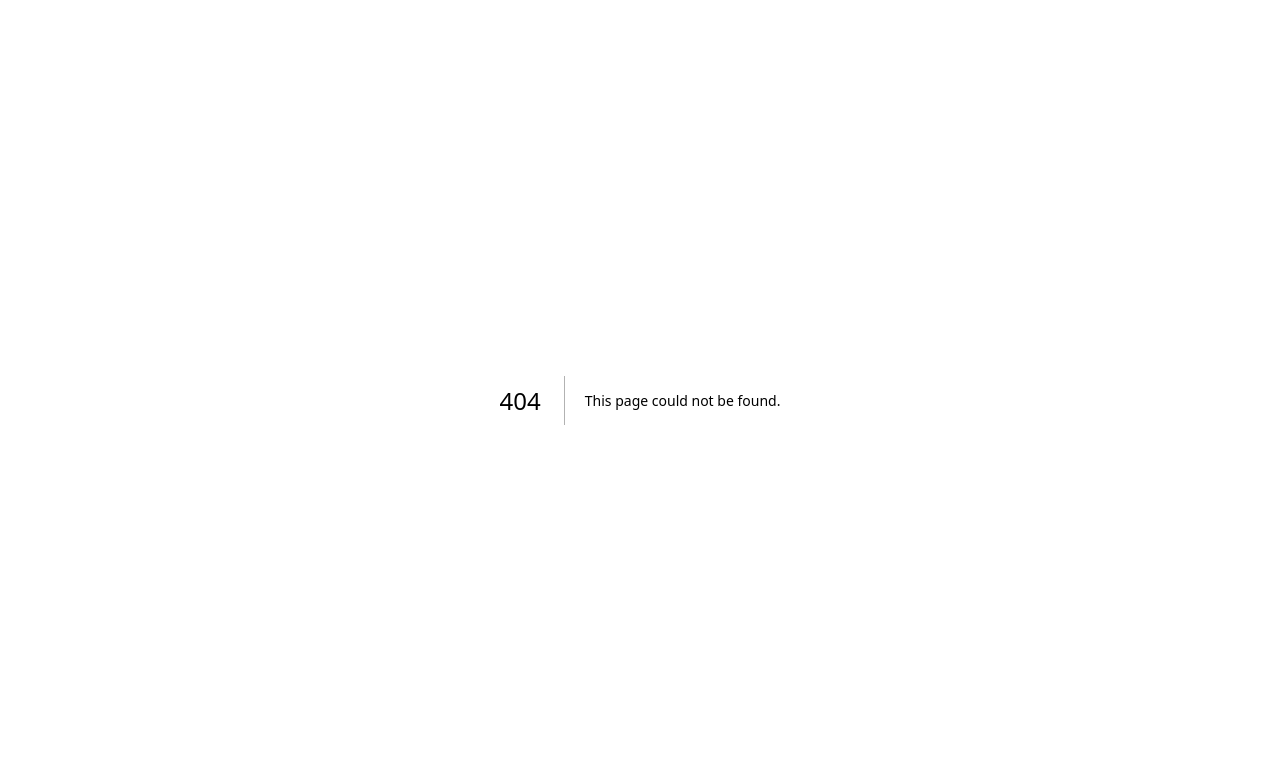
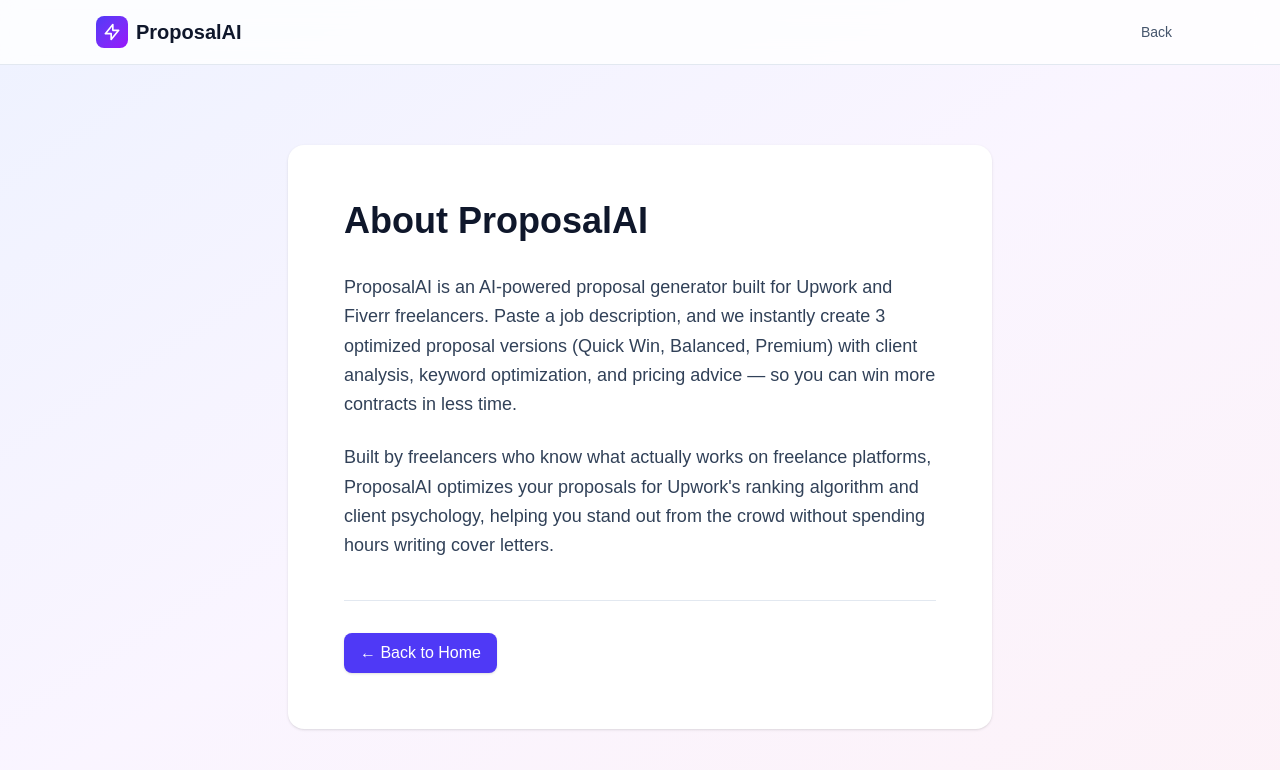
Before and after one commit to heroinyan-stack/proposal-ai, a Next.js app: page /about in a window 1280 px wide. Before the commit this address had no page. Shown: the top 770 px of the page. Built offline with nearby package versions, Linux system fonts and the light colour scheme.

Commit message:
feat: 添加About页面

```diff
--- /dev/null
+++ b/src/app/about/page.tsx
@@ -0,0 +1,58 @@
+import Link from 'next/link'
+import { Button } from '@/components/ui/button'
+
+export const metadata = {
+  title: 'About - ProposalAI',
+  description: 'About ProposalAI - AI-powered proposal generator for freelancers',
+}
+
+export default function AboutPage() {
+  return (
+    <div className="min-h-screen bg-gradient-to-br from-indigo-50 via-purple-50 to-pink-50">
+      <header className="bg-white/80 backdrop-blur-md border-b border-slate-200 sticky top-0 z-50">
+        <div className="max-w-6xl mx-auto px-4 sm:px-6 lg:px-8">
+          <div className="flex items-center justify-between h-16">
+            <Link href="/" className="flex items-center gap-2">
+              <div className="w-8 h-8 bg-gradient-to-br from-indigo-600 to-purple-600 rounded-lg flex items-center justify-center">
+                <svg className="w-5 h-5 text-white" fill="none" viewBox="0 0 24 24" stroke="currentColor">
+                  <path strokeLinecap="round" strokeLinejoin="round" strokeWidth={2} d="M13 10V3L4 14h7v7l9-11h-7z" />
+                </svg>
+              </div>
+              <span className="text-xl font-bold text-slate-900">ProposalAI</span>
+            </Link>
+            <div className="flex items-center gap-3">
+              <Link href="/">
+                <Button variant="ghost" size="sm">Back</Button>
+              </Link>
+            </div>
+          </div>
+        </div>
+      </header>
+
+      <main className="max-w-3xl mx-auto px-4 sm:px-6 lg:px-8 py-20">
+        <div className="bg-white rounded-2xl shadow-sm p-10 md:p-14">
+          <h1 className="text-4xl font-bold text-slate-900 mb-8">About ProposalAI</h1>
+
+          <p className="text-lg text-slate-700 leading-relaxed mb-6">
+            ProposalAI is an AI-powered proposal generator built for Upwork and Fiverr freelancers.
+            Paste a job description, and we instantly create 3 optimized proposal versions
+            (Quick Win, Balanced, Premium) with client analysis, keyword optimization, and pricing advice
+            — so you can win more contracts in less time.
+          </p>
+
+          <p className="text-lg text-slate-700 leading-relaxed mb-10">
+            Built by freelancers who know what actually works on freelance platforms,
+            ProposalAI optimizes your proposals for Upwork&apos;s ranking algorithm and client psychology,
+            helping you stand out from the crowd without spending hours writing cover letters.
+          </p>
+
+          <div className="pt-8 border-t border-slate-200">
+            <Link href="/">
+              <Button>← Back to Home</Button>
+            </Link>
+          </div>
+        </div>
+      </main>
+    </div>
+  )
+}
```
